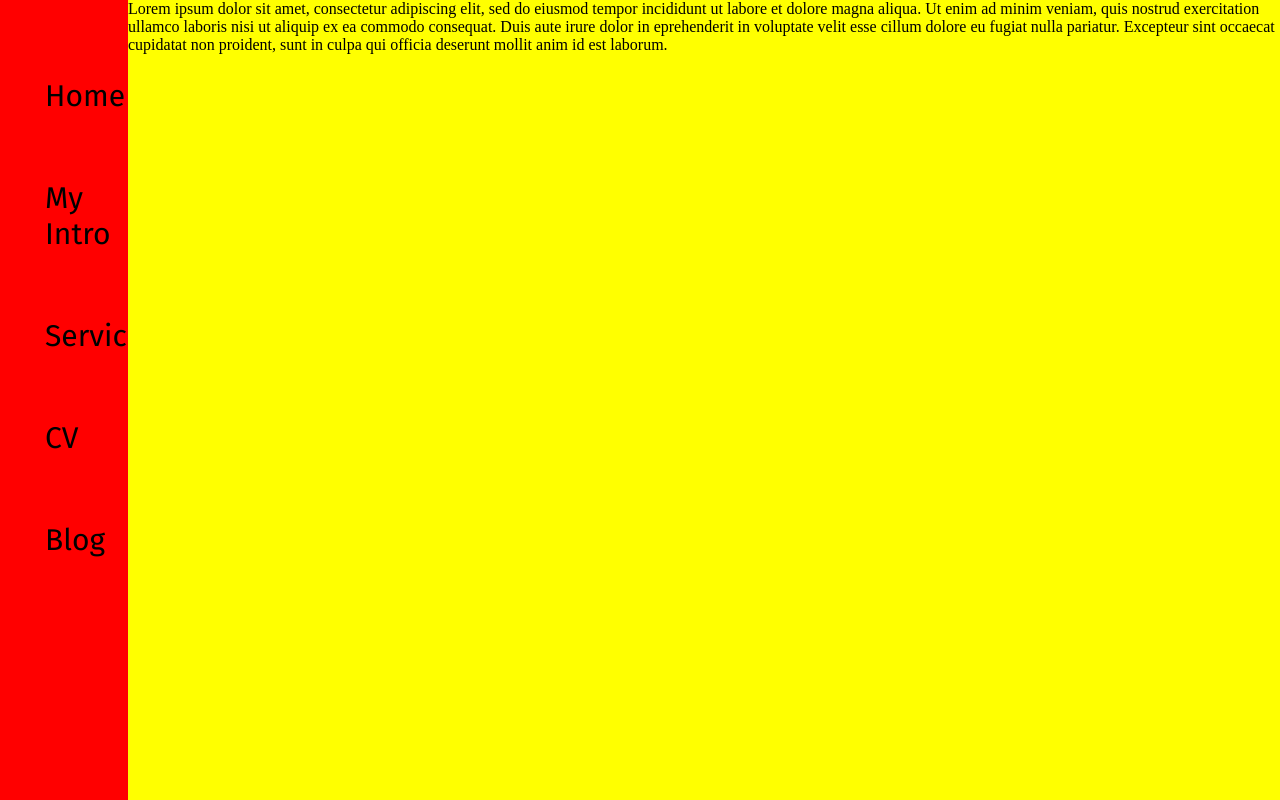
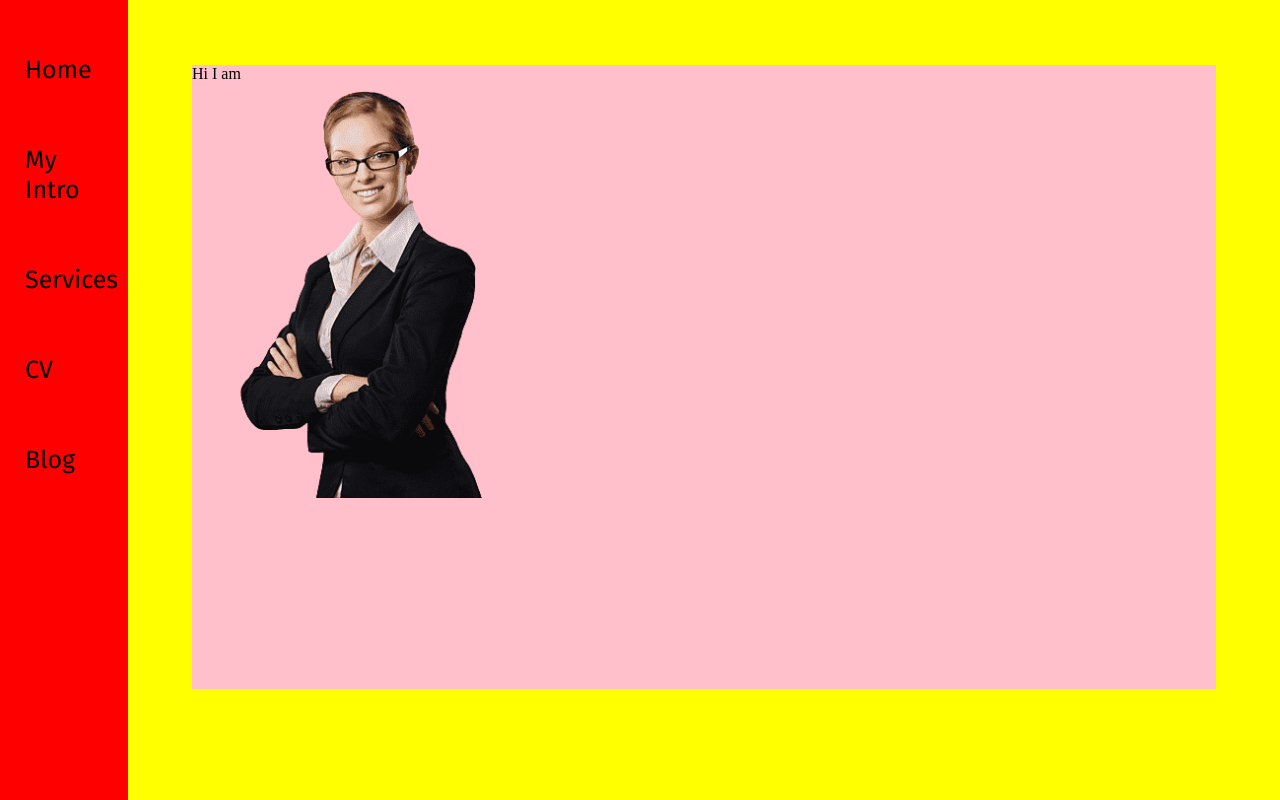
Before and after one commit to Likhita-Narra/Likhita, a plain HTML site: page index.html in a window 1280 px wide. Drawn offline with Linux system fonts and the light colour scheme.

Commit message:
Built the base page

```diff
--- a/index.html
+++ b/index.html
@@ -22,7 +22,14 @@
       </div>
 
       <div class="main">
-        Lorem ipsum dolor sit amet, consectetur adipiscing elit, sed do eiusmod tempor incididunt ut labore et dolore magna aliqua. Ut enim ad minim veniam, quis nostrud exercitation ullamco laboris nisi ut aliquip ex ea commodo consequat. Duis aute irure dolor in eprehenderit in voluptate velit esse cillum dolore eu fugiat nulla pariatur. Excepteur sint occaecat cupidatat non proident, sunt in culpa qui officia deserunt mollit anim id est laborum.
+        <div class="infoContainer">
+          <div class="devInfo">
+            <div class="hello">Hi I am </div>
+          </div>
+          <div class="devPic">
+            <img src="images/dev.png" alt="Likhita">
+          </div>
+        </div>
       </div>
     </div>
   </body>
--- a/style.css
+++ b/style.css
@@ -13,13 +13,13 @@
 }
 
 .sidebar nav {
-    padding: 45px;
+    padding: 25px;
 }
 
 .sidebar nav li {
     list-style-type: none;
-    font-size: 30px;
-    padding: 33px 0;
+    font-size: 25px;
+    padding: 30px 0px;
 }
 
 .main {
@@ -30,3 +30,14 @@
 .container {
   display: flex;
 }
+
+.infoContainer {
+  background-color:pink;
+  height: 78vh;
+  width: 80vw;
+  margin: 65px auto;
+}
+
+.devPic img{
+  width: 355px;
+}
```
Also changed, not shown: images/dev.png (added).
